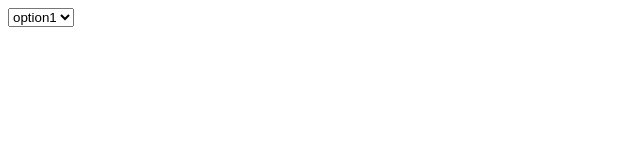
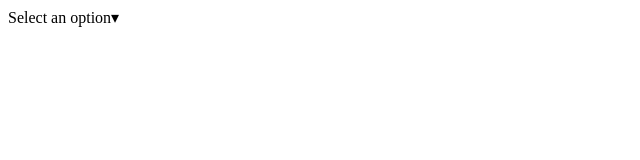
Before and after one commit to jrobind/react-select, a React app: page / in a window 1280 px wide. Shown: the top 160 px of the page, without its empty margins (0-640 px from the left). Built offline with nearby package versions, Linux system fonts and the light colour scheme.

Commit message:
add Modal component and toggle logic

```diff
--- a/examples/select.js
+++ b/examples/select.js
@@ -4,7 +4,10 @@ import Select from '../src/Select.jsx';
 class Example extends Component {
    render() {
         return (
-            <Select options={['option1', 'option2', 'option3']}/>
+            <Select
+                optionVal = 'Select an option'
+                options={['option1', 'option2', 'option3']}
+            />
         )
     }
 }
--- a/src/Select.jsx
+++ b/src/Select.jsx
@@ -1,40 +1,34 @@
 import React, { Component } from 'react';
 import PropTypes from 'prop-types';
+import Modal from './modal';
 
 class Select extends Component {
     constructor(props) {
         super(props);
 
         this.state = {
-            options: this.props.options,
-            selectedOption: null
+            options: this.props.options || [],
+            optionVal: this.props.optionVal || '',
+            selectedOption: false
         }
 
         this.handleSelectChange = this.handleSelectChange.bind(this);
     }
 
-    handleSelectChange(e) {
-        const val = e.target.value;
-
-        this.setState(() => ({selectedOption: val}));
-
-        console.log(`current option: ${val}`);
+    handleSelectChange() {
+        this.setState((prevState) => ({selectedOption: !prevState.selectedOption}));
     }
 
     render() {
-        const { options } = this.props;
+        const { selectedOption, optionVal } = this.state;
+
         return (
             <div>
-                <select onChange={this.handleSelectChange}>
-                    {options.map((option, i) => (
-                            <option
-                                key={i}
-                                value={option}
-                            >
-                                {option}
-                            </option>
-                    ))}
-                </select>
+                <div onClick={this.handleSelectChange}>
+                    {optionVal}
+                    <span>&#9662;</span>
+                </div>
+                {selectedOption ? <Modal {...this.props}/> : null}
             </div>
         )
     }
--- /dev/null
+++ b/src/modal.jsx
@@ -0,0 +1,27 @@
+import React, { Component } from 'react';
+import PropTypes from 'prop-types';
+
+class Modal extends Component {
+    constructor(props) {
+        super(props);
+    }
+
+    render() {
+        const { options } = this.props;
+        return(
+            <select onChange={this.handleSelectChange}>
+                {options.map((option, i) => (
+                    <option
+                        key={i}
+                        value={option}
+                    >
+                        {option}
+                    </option>
+                ))}
+            </select>
+        )
+    }
+
+}
+
+export default Modal;
```
